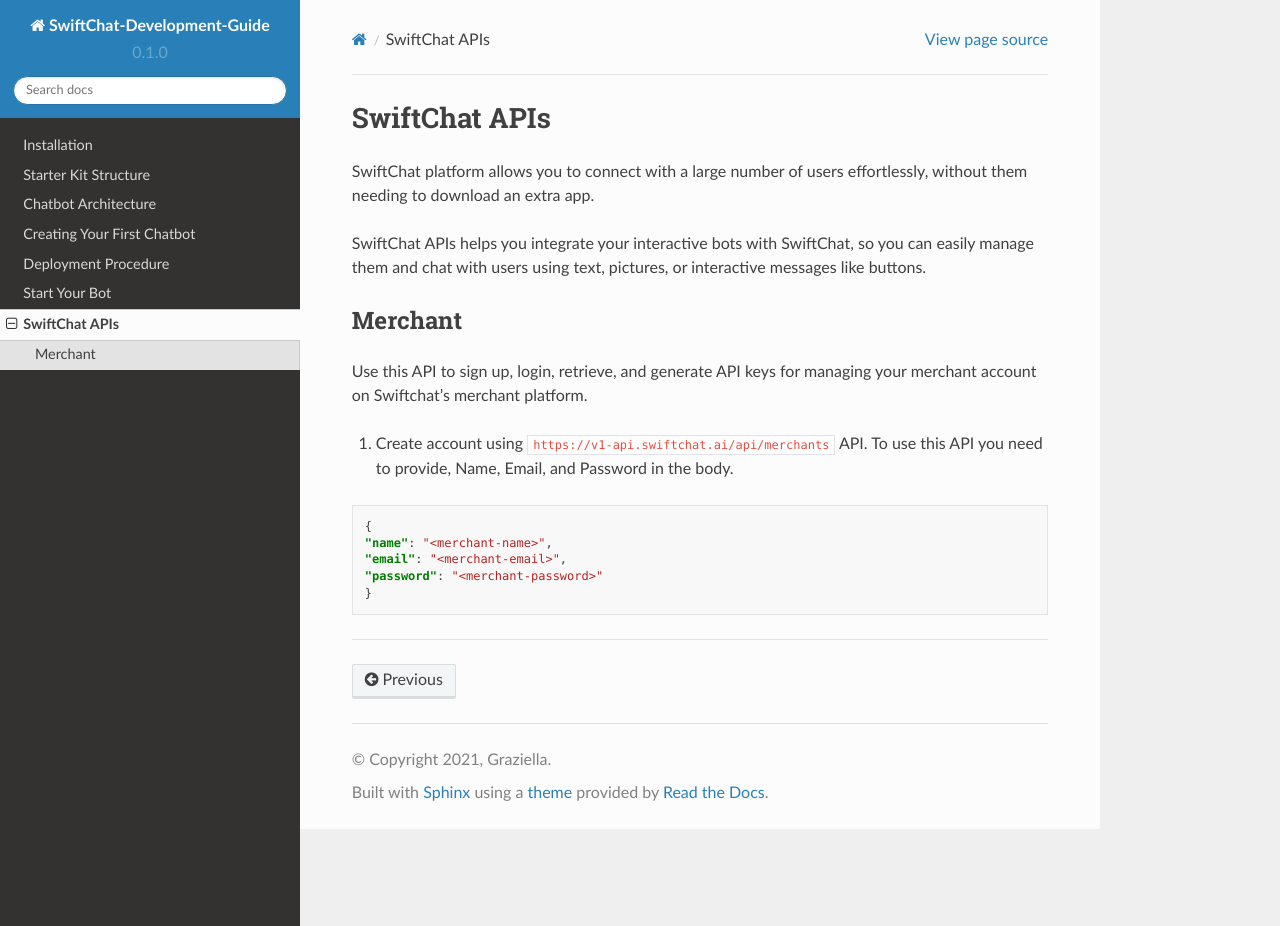
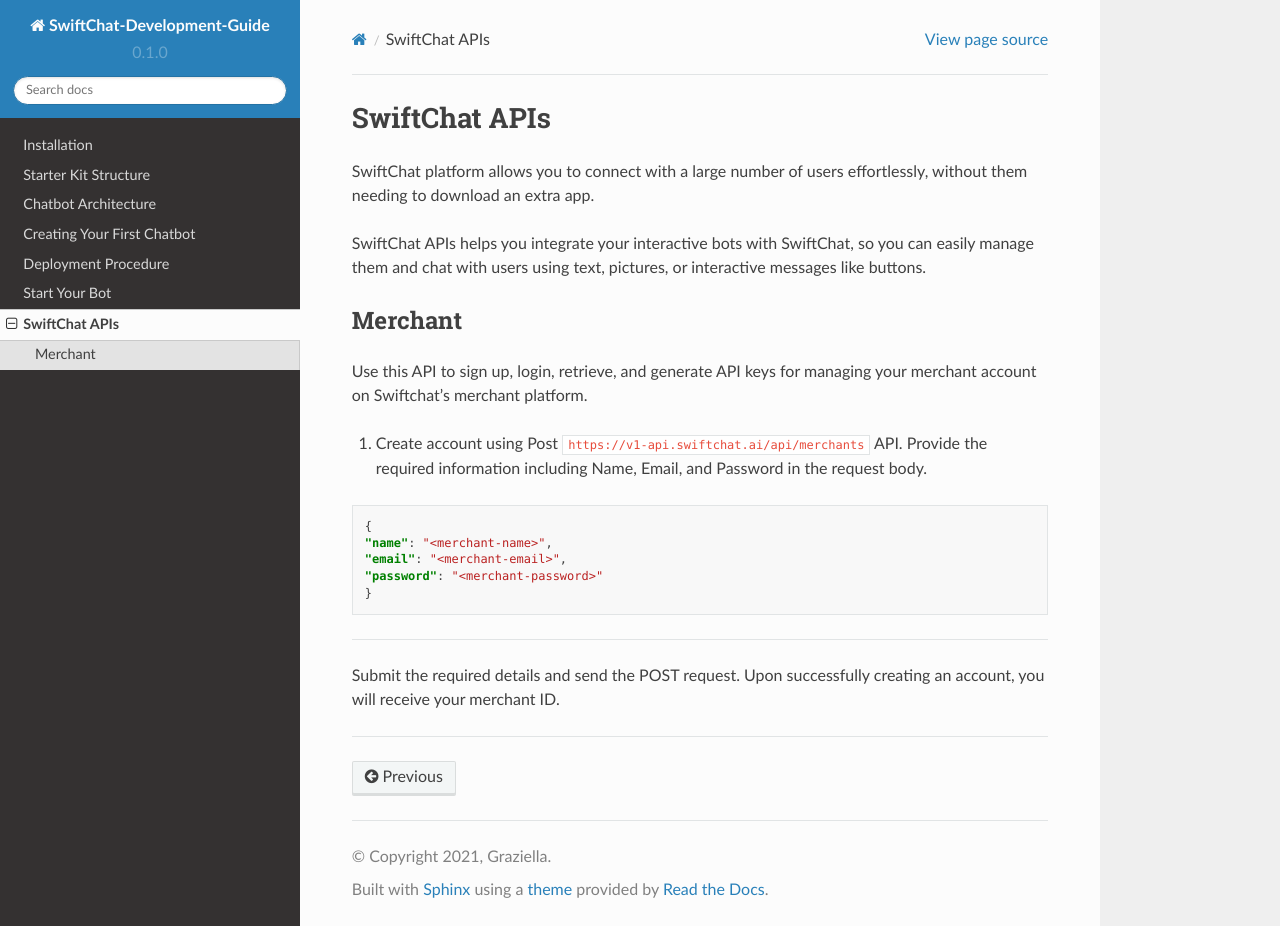
Before and after one commit to Priyanka-sharma181/Chatbot-Development-Guide, a Sphinx documentation site: the page built from docs/source/api_reference.rst, in a window 1280 px wide and 926 px high. Built offline with Sphinx 7.4.7 and the Read the Docs theme 2.0.0, drawn with Linux system fonts in a browser that asks for light colours.

Commit message:
api reference

```diff
--- a/docs/source/api_reference.rst
+++ b/docs/source/api_reference.rst
@@ -8,7 +8,7 @@
 ------------------------
 Use this API to sign up, login, retrieve, and generate API keys for managing your merchant account on Swiftchat's merchant platform.
 
-1. Create account using ``https://v1-api.swiftchat.ai/api/merchants`` API. To use this API you need to provide, Name, Email, and Password in the body.
+1. Create account using Post ``https://v1-api.swiftchat.ai/api/merchants`` API. Provide the required information including Name, Email, and Password in the request body.
 
 .. code-block:: json
 
@@ -18,3 +18,11 @@
     "password": "<merchant-password>"
     }
 -----------------
+
+Submit the required details and send the POST request. Upon successfully creating an account, you will receive your merchant ID.
+
+.. code-block:: json
+    {
+  "id": "0149360934334354"
+    }
+-----------------
```
